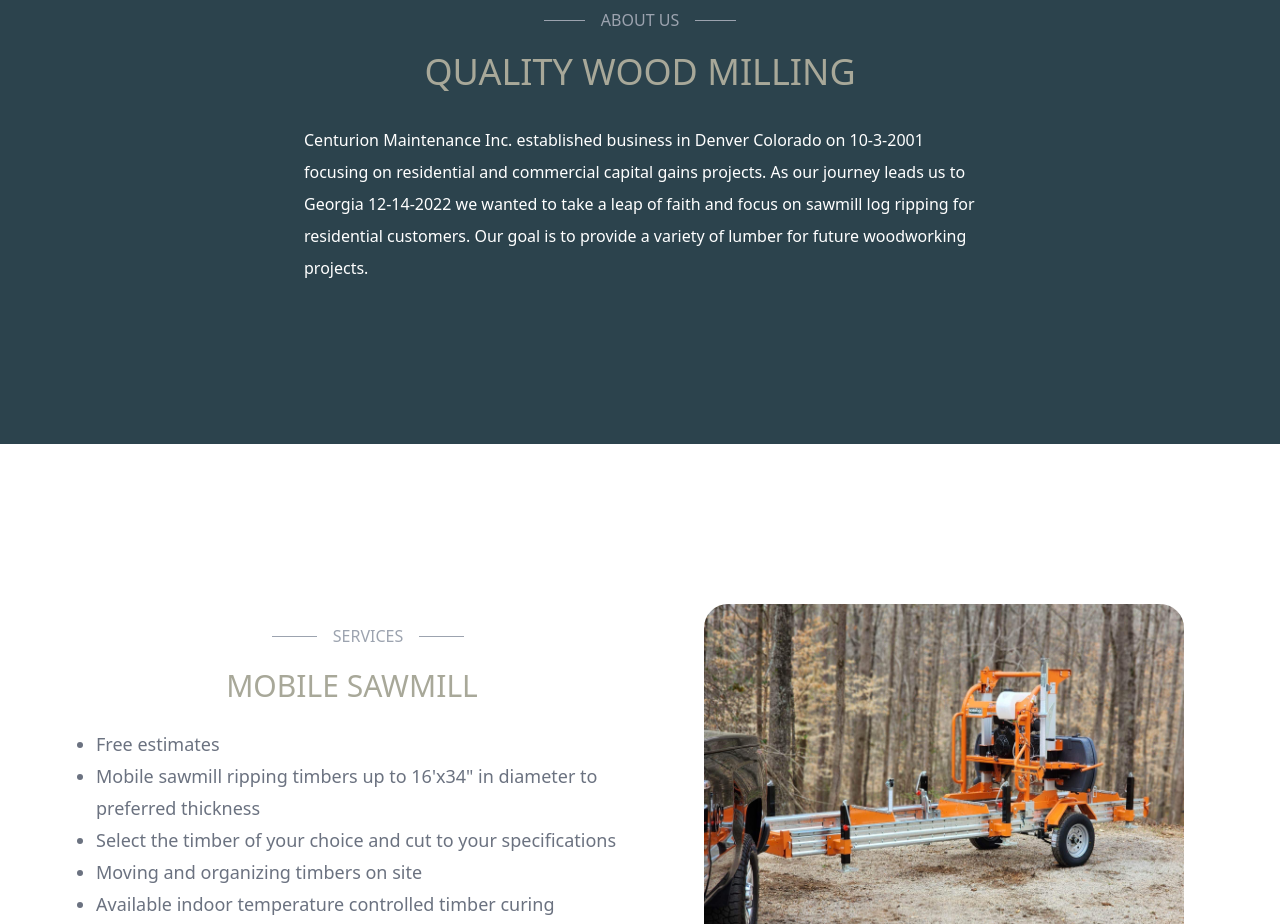
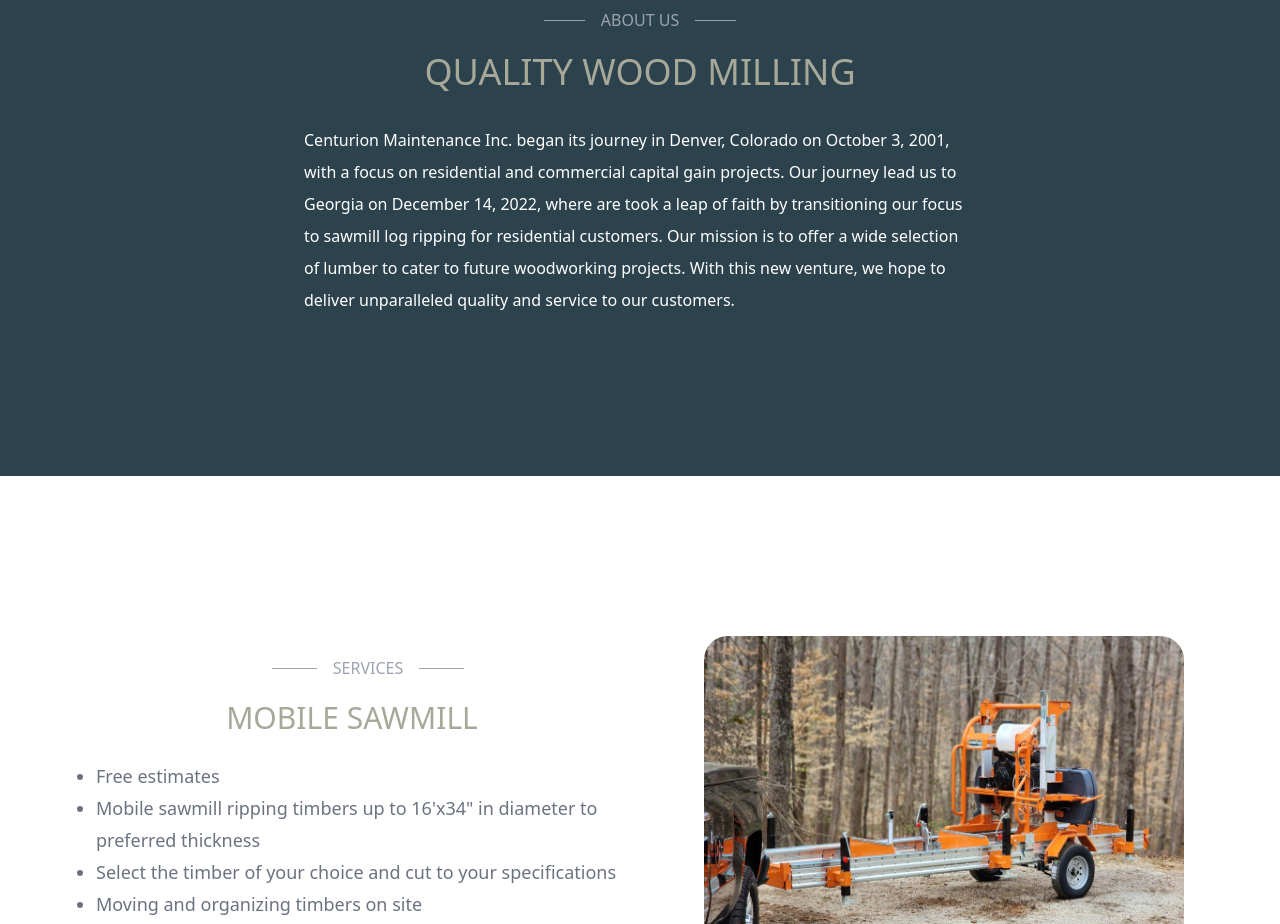
Before and after one commit to austin-morrow/centurion-maintenance, a React (Create React App) app: page /contact in a window 1280 px wide. Shown: the part 1020-1944 px from the top of the page. Built offline with nearby package versions, Linux system fonts and the light colour scheme; the HTML template or start-up script is replaced by a standard one.

Commit message:
Update About.jsx

```diff
--- a/src/layouts/About.jsx
+++ b/src/layouts/About.jsx
@@ -18,7 +18,7 @@ const About = () => {
             QUALITY WOOD MILLING
           </div>
         <p className="mt-8 font-light px-6 md:px-0 leading-loose text-white">
-          Centurion Maintenance Inc. established business in Denver Colorado on 10-3-2001 focusing on residential and commercial capital gains projects. As our journey leads us to Georgia 12-14-2022 we wanted to take a leap of faith and focus on sawmill log ripping for residential customers. Our goal is to provide a variety of lumber for future woodworking projects.
+        Centurion Maintenance Inc. began its journey in Denver, Colorado on October 3, 2001, with a focus on residential and commercial capital gain projects. Our journey lead us to Georgia on December 14, 2022, where are took a leap of faith by transitioning our focus to sawmill log ripping for residential customers. Our mission is to offer a wide selection of lumber to cater to future woodworking projects. With this new venture, we hope to deliver unparalleled quality and service to our customers.
         </p>
         </div>
       </div>
```
